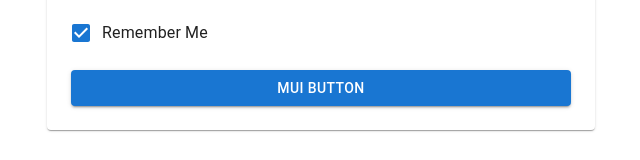
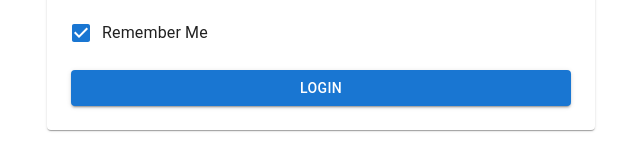
Before and after one commit to kahnri/demo-vite, a React (Vite) app in the folder vite-project/: page / in a window 1280 px wide. Shown: the part 457-617 px from the top of the page, without its empty margins (319-959 px from the left). Built offline with nearby package versions, Linux system fonts and the light colour scheme.

Commit message:
Button re-writed

```diff
--- a/vite-project/src/Login.tsx
+++ b/vite-project/src/Login.tsx
@@ -70,7 +70,7 @@ export function Login() {
         </Grid>
         <Grid item xs={12}>
           <Button fullWidth variant="contained">
-            Mui Button
+            Login
           </Button>
         </Grid>
       </Grid>
```
